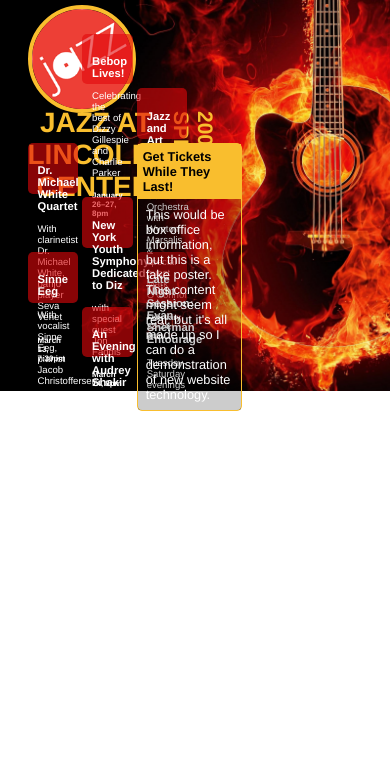
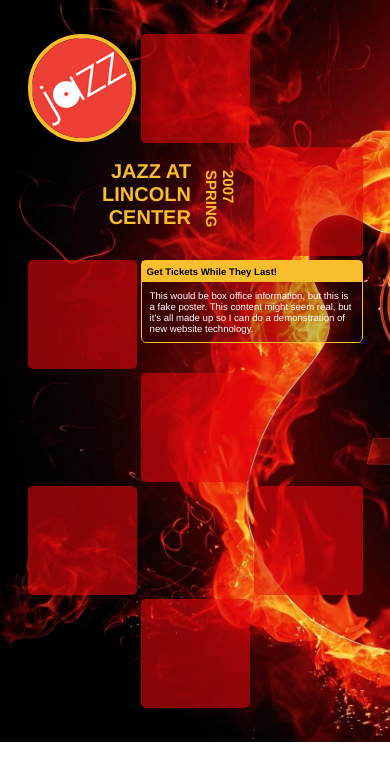
Before and after one commit to dilpreetkukreja/css-grid-music-festival, a plain HTML site: page index.html in a window 390 px wide. Drawn offline with Linux system fonts and the light colour scheme.

Commit message:
responsive

```diff
--- a/index.html
+++ b/index.html
@@ -28,7 +28,7 @@
           </li>
           <li>
             <h3>Jazz and Art</h3>
-            <p>The Jazz at Lincoln Center Orchestra with Wynton Marsalis & special guest Mark O'Connor</p>
+            <p>The Jazz at Lincoln Center Orchestra with Wynton Marsalis.</p>
             <h5>February 22–24, 8pm</h5>
           </li>
           <li>
--- a/styles.css
+++ b/styles.css
@@ -23,6 +23,7 @@
     grid-template-columns: repeat(4,  13vw);
     grid-template-rows: repeat(6,  13vw);
     grid-gap: 1vw;
+
 }
 .header{
     font-size: 14px;
@@ -65,6 +66,7 @@
     grid-gap: 1vw;
     margin:0;
     padding:0;
+
 }
 .events ul li:nth-child(1){
     grid-column: 2;
@@ -126,3 +128,65 @@
     margin-top:0;
     margin-bottom:0;
 }
+@media screen and (max-width:1017px){
+    main{
+        grid-template-columns: repeat(4,  15vw);
+        grid-template-rows: repeat(6,  15vw);
+    }
+    .events ul{
+        grid-template-columns: repeat(3,  15vw);
+        grid-template-rows: repeat(6,  15vw);
+    }
+
+}
+@media screen and (max-width:892px){
+    main{
+        grid-template-columns: repeat(4,  19vw);
+        grid-template-rows: repeat(6,  19vw);
+    }
+    .events ul{
+        grid-template-columns: repeat(3,  19vw);
+        grid-template-rows: repeat(6,  19vw);
+    }
+    .ticketinfo{
+        grid-column: 2/4;
+        grid-row:3;
+    }
+
+}
+@media screen and (max-width:729px){
+    main{
+        grid-template-columns: repeat(4,  22vw);
+        grid-template-rows: repeat(6,  22vw);
+    }
+    .events ul{
+        grid-template-columns: repeat(3,  22vw);
+        grid-template-rows: repeat(6,  22vw);
+        font-size:0.5rem;
+    }
+    .ticketinfo{
+        font-size: 0.6rem;
+    }
+    .header{
+        font-size:10px;
+    }
+
+}
+@media screen and (max-width:414px){
+    main{
+        grid-template-columns: repeat(4,  28vw);
+        grid-template-rows: repeat(6,  28vw);
+    }
+    .events ul{
+        grid-template-columns: repeat(3,  28vw);
+        grid-template-rows: repeat(6,  28vw);
+        font-size:0.01rem;
+    }
+    .ticketinfo{
+        font-size: 0.6rem;
+    }
+    .header{
+        font-size:10px;
+    }
+
+}
```
